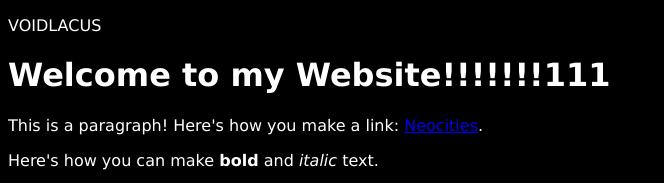
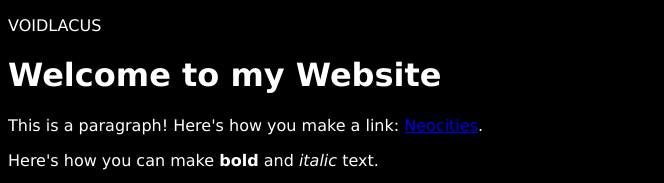
Before and after one commit to voidlacus/neocities_website, a plain HTML site: page index.html in a window 1280 px wide. Shown: the top 183 px of the page, without its empty margins (0-664 px from the left). Drawn offline with Linux system fonts and the light colour scheme.

Commit message:
Test commit 2

```diff
--- a/index.html
+++ b/index.html
@@ -14,7 +14,7 @@
         <p>VOIDLACUS</p>
     </div>
 
-    <h1>Welcome to my Website!!!!!!!111</h1>
+    <h1>Welcome to my Website</h1>
 
     <p>This is a paragraph! Here's how you make a link: <a href="https://neocities.org">Neocities</a>.</p>
 
```
